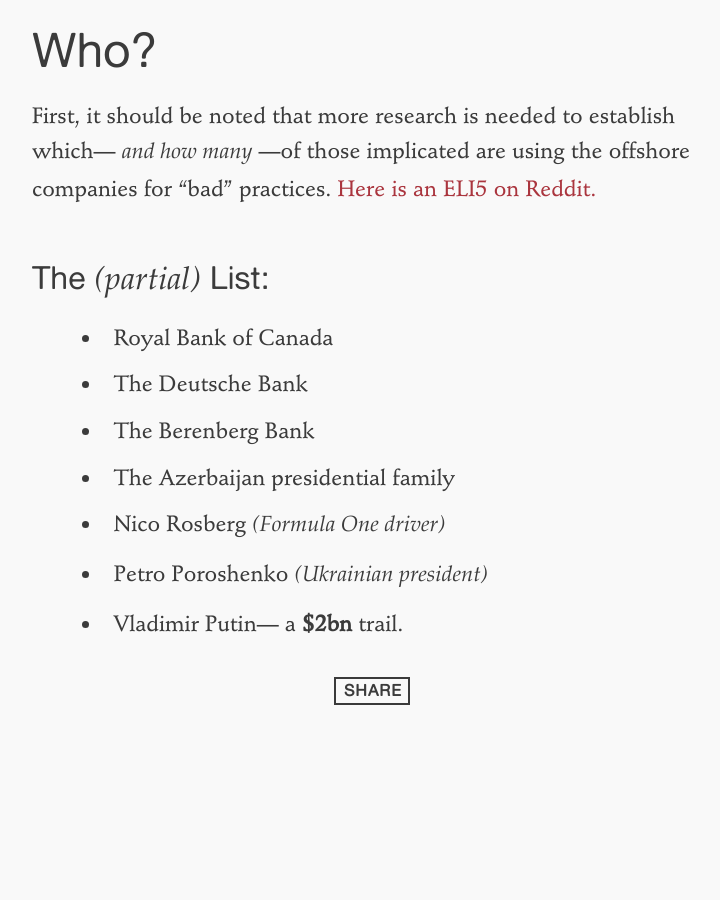
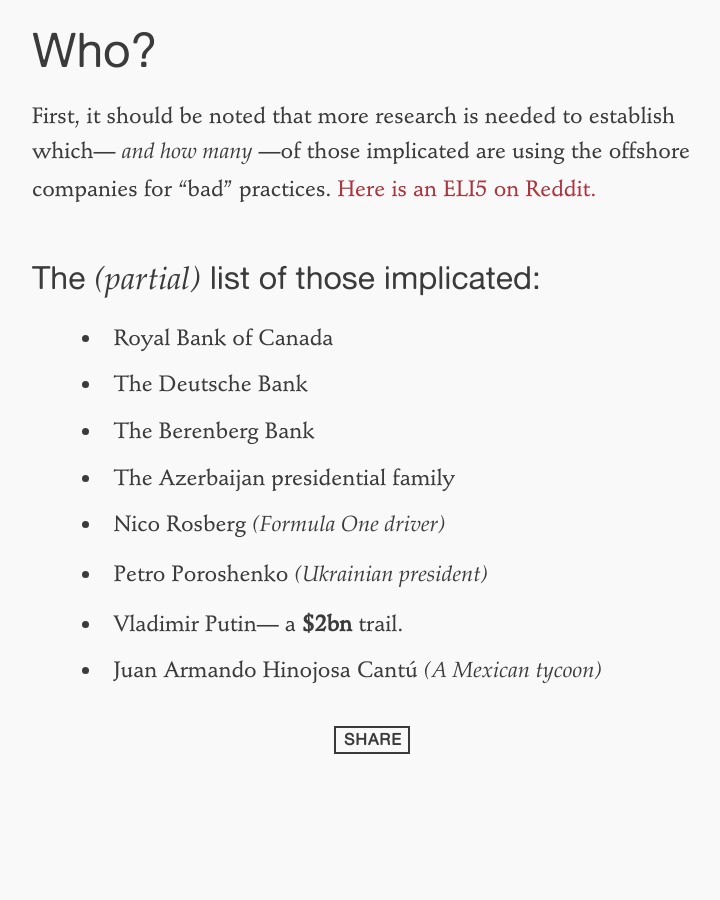
Before and after one commit to gizzidan/gizzidan.github.io, a Jekyll site: the page built from _posts/2016-04-06-the-panama-papers.markdown, in a window 1280 px wide and 900 px high, scrolled down 1723 px. Shown: the whole window, without its empty margins (268-988 px from the left). Built offline with Jekyll 4.4.1, drawn with Linux system fonts in a browser that asks for light colours; comment, search, counter and statistics services are not loaded.

Commit message:
bundle update

```diff
--- a/_config.yml
+++ b/_config.yml
@@ -42,6 +42,7 @@ links:
 # http://en.wikipedia.org/wiki/List_of_tz_database_time_zones
 timezone:    America/New_York
 future:      true
+highlighter: rouge
 markdown:    kramdown
 
 kramdown:
--- a/_posts/2016-04-06-the-panama-papers.markdown
+++ b/_posts/2016-04-06-the-panama-papers.markdown
@@ -14,7 +14,7 @@ image:
 ## Who?
 First, it should be noted that more research is needed to establish which— *and how many* —of those implicated are using the offshore companies for "bad" practices. [Here is an ELI5 on Reddit.](https://www.reddit.com/r/explainlikeimfive/comments/4d8rta/eli5_the_panama_papers/d1owxn5)
 
-### The *(partial)* List:
+### The *(partial)* list of those implicated:
 
 * Royal Bank of Canada
 * The Deutsche Bank
@@ -23,3 +23,4 @@ First, it should be noted that more research is needed to establish which— *an
 * Nico Rosberg *(Formula One driver)*
 * Petro Poroshenko *(Ukrainian president)*
 * Vladimir Putin— a **$2bn** trail.
+* Juan Armando Hinojosa Cantú *(A Mexican tycoon)*
```
